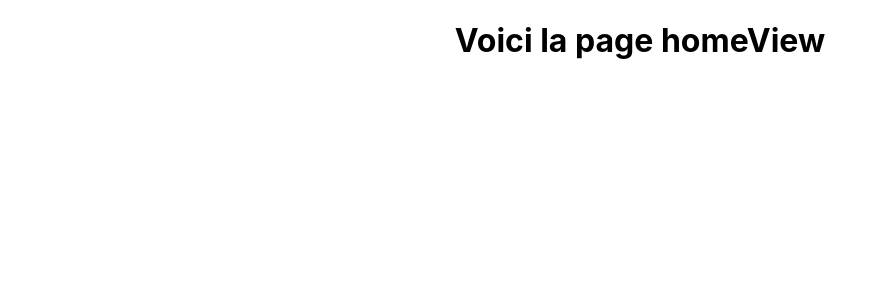
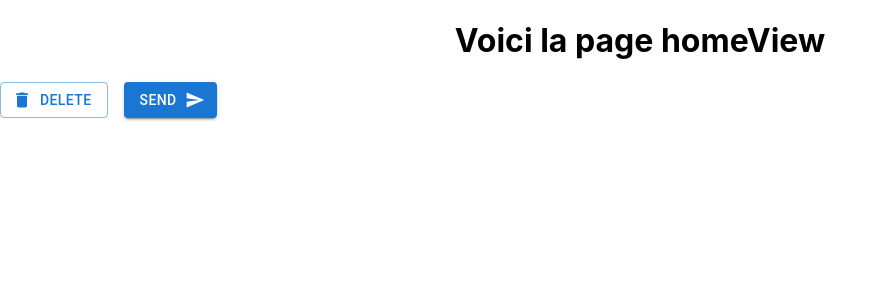
Before and after one commit to TommyIUT/Musicboxd, a React (Create React App) app in the folder front-musicboxd/: page / in a window 1280 px wide. Shown: the top 300 px of the page, without its empty margins (0-887 px from the left). Built offline with nearby package versions, Linux system fonts and the light colour scheme; no server answers.

Commit message:
ajout modelUI

```diff
--- a/front-musicboxd/package.json
+++ b/front-musicboxd/package.json
@@ -3,6 +3,10 @@
   "version": "0.1.0",
   "private": true,
   "dependencies": {
+    "@emotion/react": "^11.10.6",
+    "@emotion/styled": "^11.10.6",
+    "@mui/icons-material": "^5.11.16",
+    "@mui/material": "^5.12.1",
     "@testing-library/jest-dom": "^5.16.5",
     "@testing-library/react": "^13.4.0",
     "@testing-library/user-event": "^13.5.0",
--- a/front-musicboxd/src/components/homeView.js
+++ b/front-musicboxd/src/components/homeView.js
@@ -1,35 +1,14 @@
-import React, {useEffect, useState} from 'react'
-
-
-import '../styles/homeView.css'
+import React, { useEffect, useState } from 'react';
+import Sidebar from './sidebar';
+import '../styles/homeView.css';
 
 export default function HomeView() {
-
-    async function gettruc() {
-        const url = 'https://genius-song-lyrics1.p.rapidapi.com/search/';
-
-        const options = {
-          method: 'GET',
-          headers: {
-            'X-RapidAPI-Key': 'or8aUaTTxjHilylxjyGABvG_b7FSlypKE01KUgoh56W8bILDuNihl1BfdNm9cF2J',
-            'X-RapidAPI-Host': 'genius-song-lyrics1.p.rapidapi.com'
-          }
-        };
-
-        fetch(url, options)
-            .then(res => res.json())
-            .then(json => console.log(json))
-            .catch(err => console.error('error:' + err));
-    }
-
-    useEffect(() => {
-        gettruc()
-    }, [])
-
-    return(
-        <div className='homeView'>
-            <h1>Voici la page homeView</h1>
-            {/*<Card/></Card>*/}
-        </div>
-    );
+  return (
+    <div className="homeView">
+      <h1>Voici la page homeView</h1>
+      <div className="buttons">
+        <Sidebar />
+      </div>
+    </div>
+  );
 }
--- a/front-musicboxd/src/components/sidebar.js
+++ b/front-musicboxd/src/components/sidebar.js
@@ -0,0 +1,18 @@
+import * as React from 'react';
+import Button from '@mui/material/Button';
+import DeleteIcon from '@mui/icons-material/Delete';
+import SendIcon from '@mui/icons-material/Send';
+import Stack from '@mui/material/Stack';
+
+export default function sidebar() {
+    return (
+      <Stack direction="row" spacing={2}>
+        <Button variant="outlined" startIcon={<DeleteIcon />}>
+          Delete
+        </Button>
+        <Button variant="contained" endIcon={<SendIcon />}>
+          Send
+        </Button>
+      </Stack>
+    );
+  }
```
Also changed, not shown: front-musicboxd/src/components/userView.js (added), 1 other file (tests, documents, lock files or other folders).
